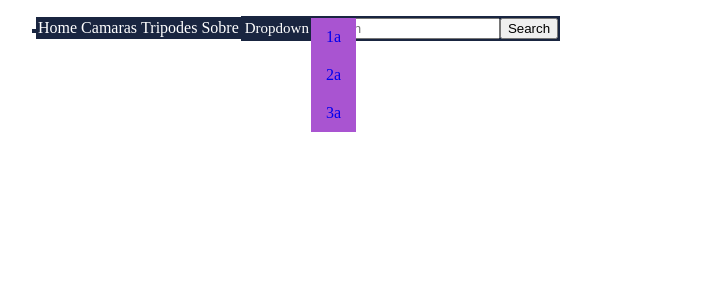
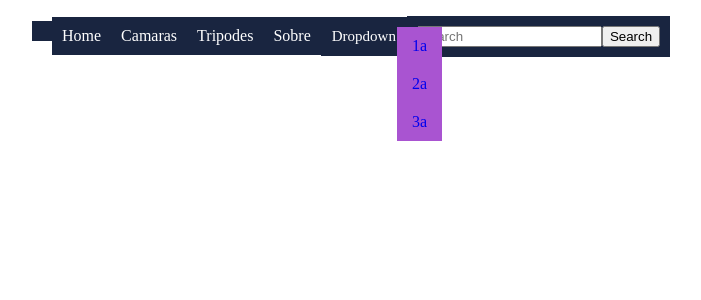
Before and after one commit to abailone93/angular-proves, an Angular app: page / in a window 1280 px wide. Shown: the top 300 px of the page, without its empty margins (16-717 px from the left). Built offline with nearby package versions, Linux system fonts and the light colour scheme.

Commit message:
1 file modified

```diff
--- a/src/app/app.component.css
+++ b/src/app/app.component.css
@@ -1,6 +1,7 @@
 nav ul li {
   display: inline-block;
   color: white;
+  padding: 10px;
 }
 ul div {
   display: inline-block;
@@ -21,7 +22,7 @@ li:hover {
   font-size: 15px;
   border: none;
   outline: none;
-  padding: 2px;
+  padding: 1px;
   background-color: inherit;
   font-family: inherit;
   margin: 0;
```
